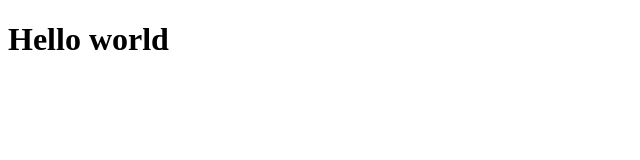
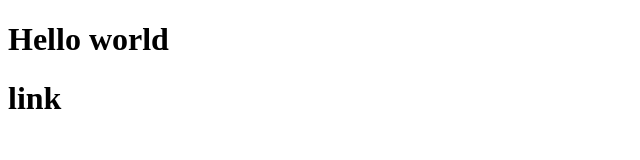
Before and after one commit to MurodQodirov/jamoa, a plain HTML site: page index.html in a window 1280 px wide. Shown: the whole page, without its empty margins (0-640 px from the left). Drawn offline with Linux system fonts and the light colour scheme.

Commit message:
ozgartirdim

```diff
--- a/index.html
+++ b/index.html
@@ -8,6 +8,7 @@
 <body>
 
     <h1>Hello world</h1>
+    <h1>link</h1>
 
 </body>
 </html>
```
